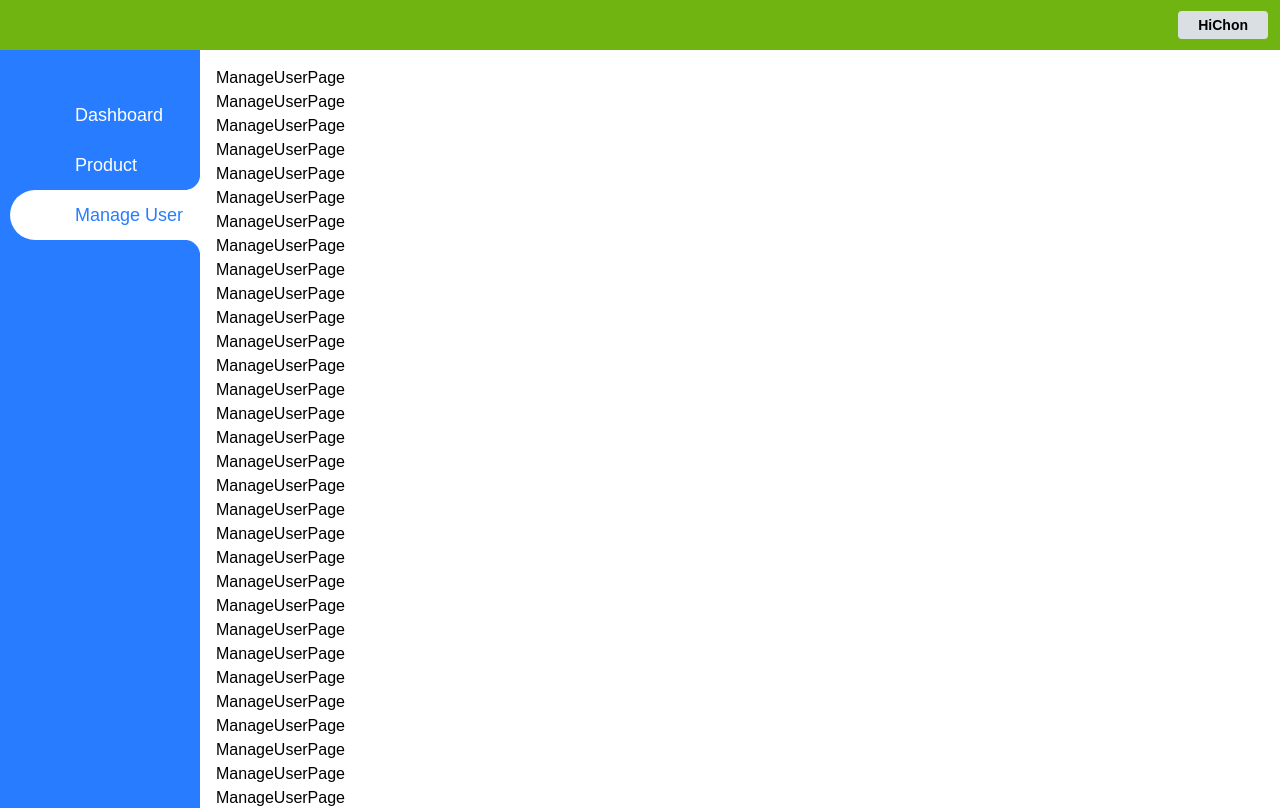
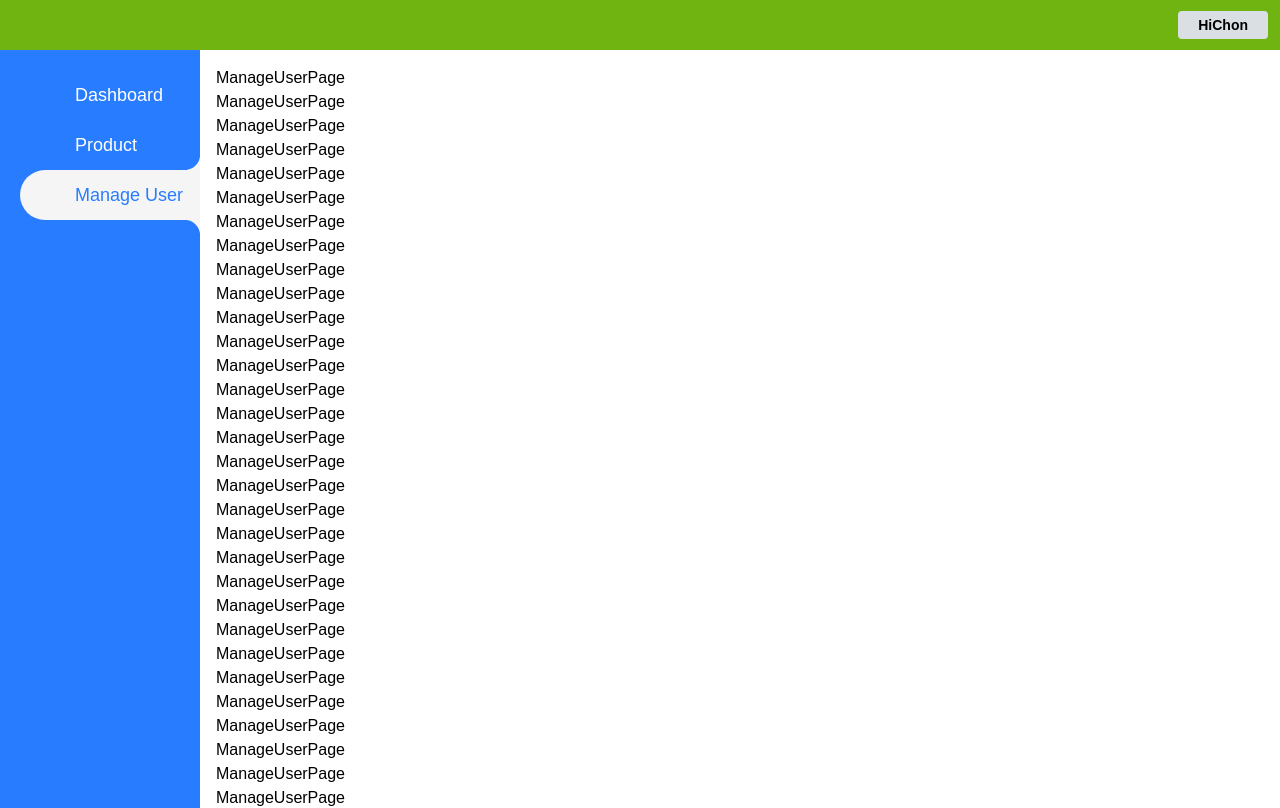
Before and after one commit to chon26909/Store-Portal, a React (Vite) app: page /manage-user in a window 1280 px wide. Shown: the top 808 px of the page. Built offline with nearby package versions, Linux system fonts and the light colour scheme.

Commit message:
update sidebar

```diff
--- a/src/styles/sidebar.module.scss
+++ b/src/styles/sidebar.module.scss
@@ -1,8 +1,8 @@
 .Sidebar {
 
-    &.SidebarActive {
-        left: 0;
-    }
+    // &.SidebarActive {
+    //     left: 0;
+    // }
 
     transition: all 0.5s ease-in-out;
     // position: fixed;
@@ -11,18 +11,17 @@
     // height: 100%;
     width: var(--sidebar-width);
     overflow-x: hidden;
-    padding-top: 20px;
     z-index: 98;
     background-color: var(--primary-color);
 
     .Menu {
 
-        padding: 20px 0 20px 10px;
+        padding: 20px 0 20px 20px;
 
         .Item {
             font-size: 18px;
             color: white;
-            padding-left: 25px;
+            padding-left: 15px;
             width: 100%;
             display: block;
             border-top-left-radius: 30px;
@@ -35,7 +34,7 @@
 
             &.Active {
                 color: var(--primary-color);
-                background-color: white;
+                background-color: whitesmoke;
 
                 &::before {
                     content: "";
@@ -46,7 +45,7 @@
                     top: -30px;
                     right: 0px;
                     border-radius: 50%;
-                    box-shadow: 25px 25px 0 10px white;
+                    box-shadow: 25px 25px 0 10px whitesmoke;
                 }
 
                 &::after {
@@ -58,7 +57,7 @@
                     bottom: -30px;
                     right: 0px;
                     border-radius: 50%;
-                    box-shadow: 25px -25px 0 10px white;
+                    box-shadow: 25px -25px 0 10px whitesmoke;
                 }
             }
 
```
